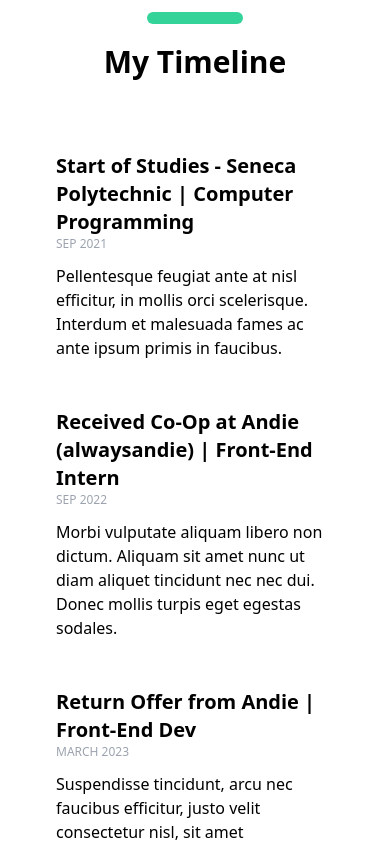
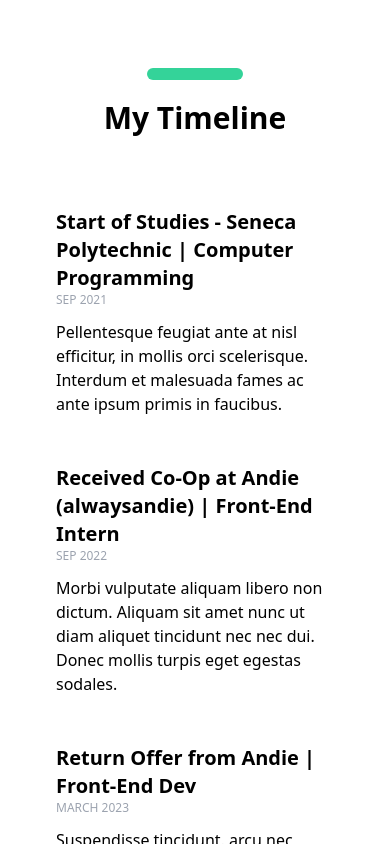
Before and after one commit to jmar753/ProfessionalWebsite, a Next.js app: page /Timeline in a window 390 px wide. Built offline with nearby package versions, Linux system fonts and the light colour scheme.

Commit message:
I'm distracted

```diff
--- a/pages/Portfolio.js
+++ b/pages/Portfolio.js
@@ -9,8 +9,8 @@
 
     return (
         <div className="">
-            <div className="h-screen mx-auto">
-                <h1 className="text-7xl py-10 font-semibold text-emerald-500 text-center">
+            <div className="mx-auto">
+                <h1 className="text-4xl md:text-5xl py-10 font-semibold text-emerald-500 text-center">
                     <span className="text-black">My</span> Portfolio
                 </h1>
                 <div className="flex flex-wrap justify-center">
--- a/pages/Timeline.js
+++ b/pages/Timeline.js
@@ -1,7 +1,8 @@
 export default function Timeline(){
 
     return(
-        <div className="md:h-[calc(100vh-44px)] md:flex items-center justify-center px-2 md:px-10 pt-3 md:pt-0 md:max-w-7xl mx-auto">
+        <div className="md:h-[calc(100vh-44px)] md:flex items-center justify-center py-14 lg:py-0">
+            <div className="px-2 md:px-10 pt-3 md:pt-0 md:max-w-7xl mx-auto">
                 <div className="container mx-auto">
                     <div className="grid gap-4 mx-4 sm:grid-cols-12">
                         <div className="col-span-12 sm:col-span-3">
@@ -44,5 +45,6 @@
                     </div>
                 </div>
             </div>
+        </div>
     )
 }
```
Lines whose indentation alone changed are shown as unchanged.
